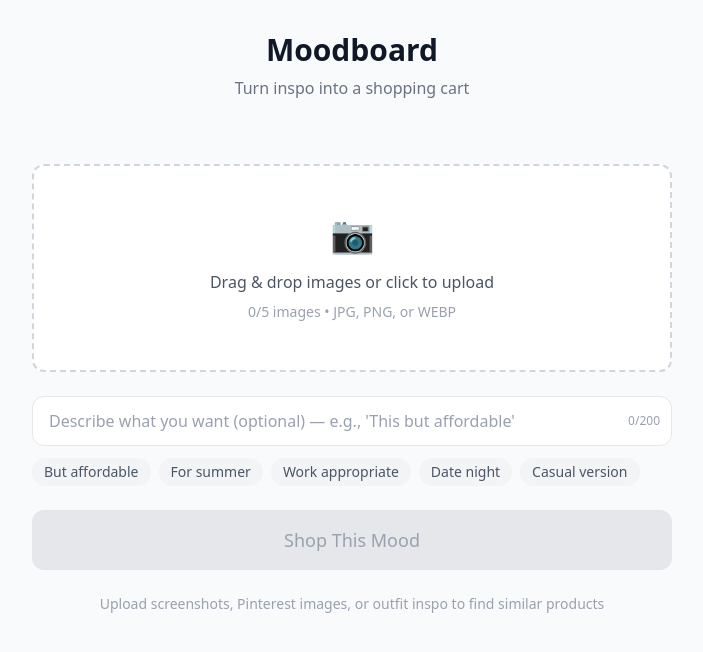
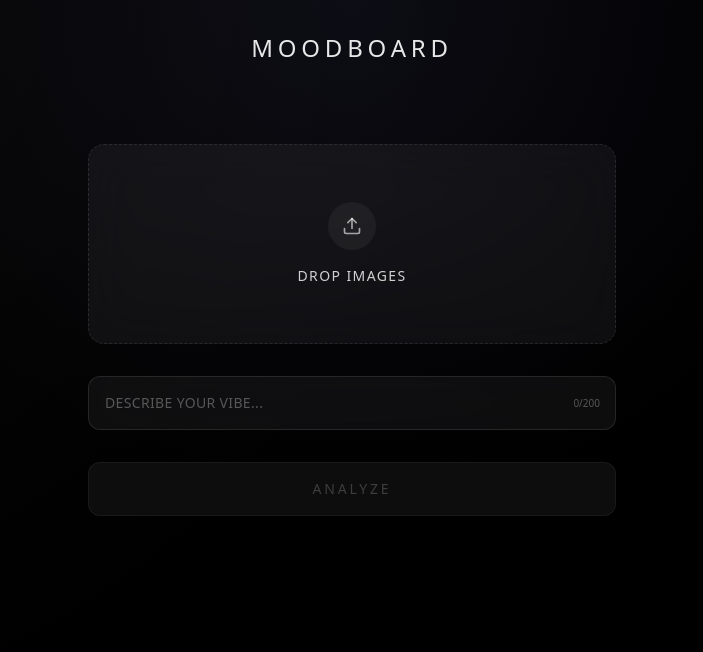
Before and after one commit to codebyellalesperance/moodboard, a React (Vite) app: page / in a window 1280 px wide. Shown: the top 652 px of the page, without its empty margins (288-991 px from the left). Built offline with nearby package versions, Linux system fonts and the light colour scheme.

Commit message:
feat: high-tech glassmorphism redesign

```diff
--- a/package.json
+++ b/package.json
@@ -10,6 +10,7 @@
     "preview": "vite preview"
   },
   "dependencies": {
+    "lucide-react": "^0.561.0",
     "react": "^19.2.0",
     "react-dom": "^19.2.0"
   },
--- a/src/App.jsx
+++ b/src/App.jsx
@@ -8,6 +8,7 @@ import ProductGrid from './components/ProductGrid'
 import LoadingOverlay from './components/LoadingOverlay'
 import ErrorMessage from './components/ErrorMessage'
 import { getMoodcheck } from './utils/api'
+import { ArrowLeft } from 'lucide-react'
 
 function App() {
   const [images, setImages] = useState([])
@@ -28,7 +29,7 @@ function App() {
       })
     } catch (err) {
       console.error('API Error:', err)
-      setError(err.message || 'Something went wrong. Please try again.')
+      setError(err.message || 'Analysis failed')
     } finally {
       setLoading(false)
     }
@@ -44,26 +45,28 @@ function App() {
   // Results view
   if (results) {
     return (
-      <div className="min-h-screen bg-gray-50 pb-20">
-        <div className="max-w-4xl mx-auto px-4">
+      <div className="min-h-screen pb-20">
+        <div className="max-w-4xl mx-auto px-6">
           <Header />
 
-          <main className="mt-8 space-y-8">
+          <main className="mt-8 space-y-12">
             <MoodSummary mood={results.mood} />
 
-            <div>
-              <h3 className="text-lg font-medium text-gray-900 mb-4">
-                Shop the look
+            <div className="space-y-6">
+              <h3 className="text-xs font-medium tracking-[0.2em] text-white/40 uppercase text-center">
+                Curated For You
               </h3>
               <ProductGrid products={results.products} />
             </div>
 
             <button
               onClick={handleStartOver}
-              className="w-full py-3 rounded-xl border border-gray-200 text-gray-600
-                         hover:bg-gray-50 transition-colors font-medium"
+              className="w-full py-4 rounded-xl border border-white/10 text-white/40
+                         hover:bg-white/5 hover:text-white transition-all
+                         font-light tracking-widest uppercase text-xs flex items-center justify-center gap-2"
             >
-              ← Start Over
+              <ArrowLeft className="w-3 h-3" />
+              Start Over
             </button>
           </main>
         </div>
@@ -73,13 +76,13 @@ function App() {
 
   // Upload view
   return (
-    <div className="min-h-screen bg-gray-50 pb-20">
+    <div className="min-h-screen pb-20">
       {loading && <LoadingOverlay />}
 
-      <div className="max-w-2xl mx-auto px-4">
+      <div className="max-w-xl mx-auto px-6">
         <Header />
 
-        <main className="mt-8 space-y-6">
+        <main className="mt-12 space-y-8">
           <ImageUploader images={images} setImages={setImages} />
           <PromptInput prompt={prompt} setPrompt={setPrompt} />
 
@@ -95,11 +98,6 @@ function App() {
             onClick={handleSubmit}
             loading={loading}
           />
-
-          {/* Helper text */}
-          <p className="text-center text-gray-400 text-sm">
-            Upload screenshots, Pinterest images, or outfit inspo to find similar products
-          </p>
         </main>
       </div>
     </div>
--- a/src/components/Header.jsx
+++ b/src/components/Header.jsx
@@ -1,8 +1,9 @@
 function Header() {
     return (
         <header className="py-8 text-center">
-            <h1 className="text-3xl font-semibold text-gray-900">Moodboard</h1>
-            <p className="mt-2 text-gray-500">Turn inspo into a shopping cart</p>
+            <h1 className="text-2xl font-light tracking-[0.2em] text-white/90 uppercase">
+                Moodboard
+            </h1>
         </header>
     )
 }
--- a/src/components/ImageUploader.jsx
+++ b/src/components/ImageUploader.jsx
@@ -1,121 +1,82 @@
-import { useState, useRef } from 'react'
+import { useRef } from 'react'
+import { Upload, X, Image as ImageIcon } from 'lucide-react'
 
 function ImageUploader({ images, setImages }) {
     const fileInputRef = useRef(null)
-    const [isDragging, setIsDragging] = useState(false)
 
-    const handleFiles = (files) => {
-        const validFiles = Array.from(files).filter(file => {
-            // Check if image
-            if (!file.type.startsWith('image/')) {
-                alert(`${file.name} is not an image`)
-                return false
-            }
-            // Check size (5MB max)
-            if (file.size > 5 * 1024 * 1024) {
-                alert(`${file.name} is too large (max 5MB)`)
-                return false
-            }
-            return true
-        })
-
-        // Check total count
-        const totalImages = images.length + validFiles.length
-        if (totalImages > 5) {
-            alert('Maximum 5 images allowed')
-            const allowedCount = 5 - images.length
-            validFiles.splice(allowedCount)
-        }
-
-        if (validFiles.length > 0) {
-            setImages([...images, ...validFiles])
-        }
-    }
-
-    const handleClick = () => {
-        fileInputRef.current?.click()
-    }
-
-    const handleFileChange = (e) => {
-        if (e.target.files) {
-            handleFiles(e.target.files)
-        }
-        // Reset input so same file can be selected again
-        e.target.value = ''
-    }
-
-    const handleDragOver = (e) => {
-        e.preventDefault()
-        setIsDragging(true)
-    }
-
-    const handleDragLeave = (e) => {
-        e.preventDefault()
-        setIsDragging(false)
+    const handleFileSelect = (e) => {
+        const files = Array.from(e.target.files)
+        processFiles(files)
     }
 
     const handleDrop = (e) => {
         e.preventDefault()
-        setIsDragging(false)
-        if (e.dataTransfer.files) {
-            handleFiles(e.dataTransfer.files)
+        const files = Array.from(e.dataTransfer.files)
+        processFiles(files)
+    }
+
+    const processFiles = (files) => {
+        const validFiles = files.filter(file =>
+            file.type.startsWith('image/') && file.size <= 5 * 1024 * 1024
+        )
+
+        if (images.length + validFiles.length > 5) {
+            alert('Max 5 images allowed')
+            return
         }
+
+        setImages(prev => [...prev, ...validFiles])
     }
 
     const removeImage = (index) => {
-        setImages(images.filter((_, i) => i !== index))
+        setImages(prev => prev.filter((_, i) => i !== index))
     }
 
     return (
-        <div className="w-full">
-            {/* Hidden file input */}
-            <input
-                type="file"
-                ref={fileInputRef}
-                onChange={handleFileChange}
-                accept="image/jpeg,image/png,image/webp"
-                multiple
-                className="hidden"
-            />
+        <div className="space-y-4">
+            <div
+                onClick={() => fileInputRef.current?.click()}
+                onDragOver={(e) => e.preventDefault()}
+                onDrop={handleDrop}
+                className="glass glass-hover rounded-2xl p-12 text-center cursor-pointer
+                   transition-all duration-300 group min-h-[200px] flex flex-col
+                   items-center justify-center border-dashed border-white/20 hover:border-white/40"
+            >
+                <input
+                    type="file"
+                    ref={fileInputRef}
+                    onChange={handleFileSelect}
+                    className="hidden"
+                    accept="image/*"
+                    multiple
+                />
 
-            {/* Upload zone */}
-            <div
-                onClick={handleClick}
-                onDragOver={handleDragOver}
-                onDragLeave={handleDragLeave}
-                onDrop={handleDrop}
-                className={`border-2 border-dashed rounded-xl p-12 text-center transition-colors cursor-pointer bg-white
-          ${isDragging ? 'border-gray-900 bg-gray-50' : 'border-gray-300 hover:border-gray-400'}`}
-            >
-                <div className="text-4xl mb-4">📷</div>
-                <p className="text-gray-600 font-medium">
-                    Drag & drop images or click to upload
-                </p>
-                <p className="text-gray-400 text-sm mt-2">
-                    {images.length}/5 images • JPG, PNG, or WEBP
+                <div className="w-12 h-12 rounded-full bg-white/5 flex items-center justify-center
+                        group-hover:bg-white/10 transition-colors mb-4">
+                    <Upload className="w-5 h-5 text-white/60" />
+                </div>
+
+                <p className="text-sm font-light tracking-widest text-white/80 uppercase">
+                    Drop Images
                 </p>
             </div>
 
-            {/* Image previews */}
             {images.length > 0 && (
-                <div className="mt-4 flex flex-wrap gap-3">
+                <div className="grid grid-cols-5 gap-3">
                     {images.map((file, index) => (
-                        <div key={index} className="relative group">
+                        <div key={index} className="relative aspect-square group">
                             <img
                                 src={URL.createObjectURL(file)}
                                 alt={`Upload ${index + 1}`}
-                                className="w-20 h-20 object-cover rounded-lg"
+                                className="w-full h-full object-cover rounded-lg border border-white/10"
                             />
                             <button
-                                onClick={(e) => {
-                                    e.stopPropagation()
-                                    removeImage(index)
-                                }}
-                                className="absolute -top-2 -right-2 w-6 h-6 bg-gray-900 text-white rounded-full
-                           text-sm flex items-center justify-center opacity-0 group-hover:opacity-100
-                           transition-opacity"
+                                onClick={() => removeImage(index)}
+                                className="absolute -top-2 -right-2 p-1 bg-black/80 text-white/60
+                           hover:text-white rounded-full opacity-0 group-hover:opacity-100
+                           transition-opacity border border-white/10"
                             >
-                                ×
+                                <X className="w-3 h-3" />
                             </button>
                         </div>
                     ))}
--- a/src/components/PromptInput.jsx
+++ b/src/components/PromptInput.jsx
@@ -1,50 +1,20 @@
 function PromptInput({ prompt, setPrompt }) {
-    const maxLength = 200
-
-    const examplePrompts = [
-        "But affordable",
-        "For summer",
-        "Work appropriate",
-        "Date night",
-        "Casual version"
-    ]
-
-    const addToPrompt = (text) => {
-        const newPrompt = prompt ? `${prompt} ${text}`.trim() : text
-        if (newPrompt.length <= maxLength) {
-            setPrompt(newPrompt)
-        }
-    }
-
     return (
-        <div className="w-full">
+        <div className="space-y-3">
             <div className="relative">
                 <input
                     type="text"
                     value={prompt}
-                    onChange={(e) => setPrompt(e.target.value.slice(0, maxLength))}
-                    placeholder="Describe what you want (optional) — e.g., 'This but affordable'"
-                    className="w-full px-4 py-3 rounded-xl border border-gray-200 bg-white
-                     focus:outline-none focus:ring-2 focus:ring-gray-900 focus:border-transparent
-                     text-gray-900 placeholder-gray-400"
+                    onChange={(e) => setPrompt(e.target.value)}
+                    placeholder="DESCRIBE YOUR VIBE..."
+                    maxLength={200}
+                    className="w-full glass rounded-xl px-4 py-4 text-white placeholder-white/30
+                     focus:outline-none focus:border-white/30 transition-colors
+                     text-sm tracking-wide font-light"
                 />
-                <span className="absolute right-3 top-1/2 -translate-y-1/2 text-xs text-gray-400">
-                    {prompt.length}/{maxLength}
+                <span className="absolute right-4 top-1/2 -translate-y-1/2 text-[10px] text-white/30">
+                    {prompt.length}/200
                 </span>
-            </div>
-
-            {/* Example prompt chips */}
-            <div className="mt-3 flex flex-wrap gap-2">
-                {examplePrompts.map((example) => (
-                    <button
-                        key={example}
-                        onClick={() => addToPrompt(example)}
-                        className="px-3 py-1 text-sm bg-gray-100 hover:bg-gray-200
-                       rounded-full text-gray-600 transition-colors"
-                    >
-                        {example}
-                    </button>
-                ))}
             </div>
         </div>
     )
--- a/src/components/SubmitButton.jsx
+++ b/src/components/SubmitButton.jsx
@@ -1,22 +1,32 @@
+import { Loader2, ArrowRight } from 'lucide-react'
+
 function SubmitButton({ disabled, onClick, loading }) {
     return (
         <button
             onClick={onClick}
             disabled={disabled || loading}
-            className={`w-full py-4 rounded-xl font-medium text-lg transition-all
-        ${disabled || loading
-                    ? 'bg-gray-200 text-gray-400 cursor-not-allowed'
-                    : 'bg-gray-900 text-white hover:bg-gray-800 active:scale-[0.99]'
-                }`}
+            className={`
+        w-full py-4 rounded-xl font-light tracking-[0.2em] text-sm uppercase
+        transition-all duration-500 relative overflow-hidden group
+        ${disabled
+                    ? 'bg-white/5 text-white/20 cursor-not-allowed border border-white/5'
+                    : 'bg-white text-black hover:bg-white/90 shadow-[0_0_20px_rgba(255,255,255,0.1)] hover:shadow-[0_0_30px_rgba(255,255,255,0.2)]'
+                }
+      `}
         >
-            {loading ? (
-                <span className="flex items-center justify-center gap-2">
-                    <span className="w-5 h-5 border-2 border-white border-t-transparent rounded-full animate-spin" />
-                    Analyzing your mood...
-                </span>
-            ) : (
-                'Shop This Mood'
-            )}
+            <div className="flex items-center justify-center gap-3">
+                {loading ? (
+                    <>
+                        <Loader2 className="w-4 h-4 animate-spin" />
+                        <span>Processing</span>
+                    </>
+                ) : (
+                    <>
+                        <span>Analyze</span>
+                        {!disabled && <ArrowRight className="w-4 h-4 group-hover:translate-x-1 transition-transform" />}
+                    </>
+                )}
+            </div>
         </button>
     )
 }
--- a/src/index.css
+++ b/src/index.css
@@ -1 +1,27 @@
 @import "tailwindcss";
+
+@theme {
+    --color-glass: rgba(255, 255, 255, 0.05);
+    --color-glass-hover: rgba(255, 255, 255, 0.1);
+    --color-glass-border: rgba(255, 255, 255, 0.1);
+}
+
+@layer base {
+    body {
+        @apply bg-black text-white antialiased;
+        background-image:
+            radial-gradient(circle at 50% 0%, rgba(120, 119, 198, 0.1) 0%, transparent 50%),
+            radial-gradient(circle at 0% 0%, rgba(255, 255, 255, 0.03) 0%, transparent 50%);
+        min-height: 100vh;
+    }
+}
+
+@layer utilities {
+    .glass {
+        @apply bg-white/5 backdrop-blur-xl border border-white/10;
+    }
+
+    .glass-hover {
+        @apply hover:bg-white/10 transition-all duration-300;
+    }
+}
```
Also changed, not shown: src/components/ErrorMessage.jsx (+12 -5 lines), src/components/LoadingOverlay.jsx (+12 -6 lines), src/components/MoodSummary.jsx (+26 -21 lines), src/components/ProductCard.jsx (+19 -22 lines), 1 other file (tests, documents, lock files or other folders).
